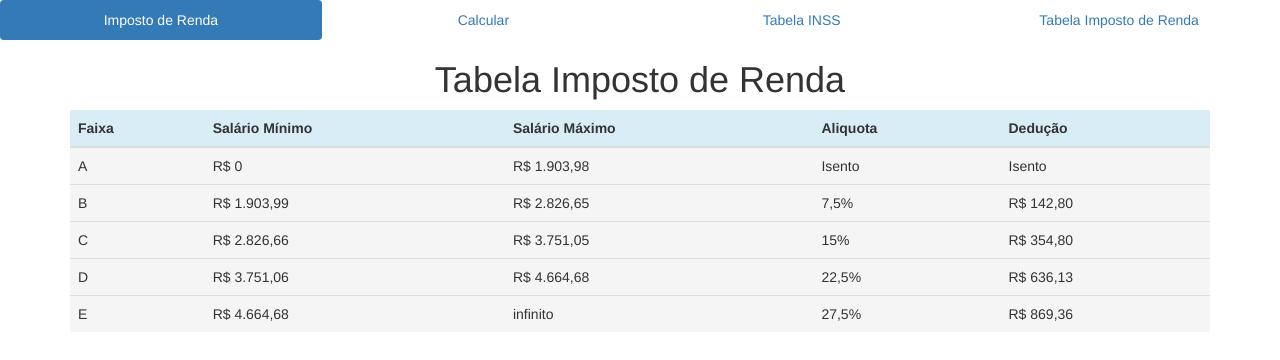
After one commit to UserWesley/ImpostodeRenda, a PHP site: page /tabelaImpostoRenda.php in a window 1280 px wide. The commit adds this page. Shown: the top 360 px of the page. Run offline with PHP 8.4, Linux system fonts and the light colour scheme.

Commit message:
Finalizado de verdade.. adicionado menu,modal, tabela INSS e IR,

```diff
--- a/ImpostodeRenda/calcular.php
+++ b/ImpostodeRenda/calcular.php
@@ -1,6 +1,3 @@
-
-
-
 <?php
 include_once ('index.php');
 
--- /dev/null
+++ b/ImpostodeRenda/menu.php
@@ -0,0 +1,56 @@
+<!DOCTYPE html>
+
+<html>
+
+<head>
+
+	<meta charset = "utf-8">
+
+	<title>Menu</title>
+
+	<!-- Visualização Mobile" -->
+	<meta name="viewport" content="width=device-width, initial-scale=1">
+
+	<!-- Incluindo Bootstrap CSS -->
+	<link href="_bootstrap-3.3.6-dist/_css/bootstrap.min.css" rel="stylesheet" media="screen">
+
+	<!-- Incluindo Bootstrap JavaScript-->
+	<script src="_bootstrap-3.3.6-dist/_js/bootstrap.min.js"></script>
+</head>
+<body>
+
+	<ul class="nav nav-pills nav-justified">
+  		<li class = "active" class="btn btn-info btn-lg" data-toggle="modal" data-target="#myModal"><a href=index.php#>Imposto de Renda</a></li>
+ 		<li ><a href="index.php">Calcular</a></li>
+		<li><a href="tabelaINSS.php">Tabela INSS</a></li>
+      	<li><a href="tabelaImpostoRenda.php">Tabela Imposto de Renda</a></li>
+	</ul>
+
+
+  <div class="modal fade" id="myModal" >
+    <div class="modal-dialog">
+
+
+      <div class="modal-content">
+        <div class="modal-header">
+          <button type="button" class="close" data-dismiss="modal">&times;</button>
+          <h4 class="modal-title">Imposto de Renda</h4>
+        </div>
+        <div class="modal-body">
+          <p>Esta é uma pequena aplicação WEB capaz de realizar o cálculo de imposto de renda
+          baseado na tabela de Desconto de INSS, você também pode consultar as devidas tabelas
+          nos menus indicados.</p>
+          <p>Trabalho da Matéria de Desenvolvimento WEB</p>
+          <p>Professor : Gustavo Bartz  - IFSP</p>
+          <p>Aluno : Wesley Almeida da Silva - Instituto Federal São Paulo - Câmpus Hortolândia</p>
+        </div>
+        <div class="modal-footer">
+          <button type="button" class="btn btn-default" data-dismiss="modal">Fechar</button>
+        </div>
+      </div>
+
+    </div>
+  </div>
+
+</body>
+</html>
--- /dev/null
+++ b/ImpostodeRenda/tabelaImpostoRenda.php
@@ -0,0 +1,90 @@
+<!DOCTYPE html>
+
+<html>
+
+<head>
+
+	<meta charset = "utf-8">
+
+	<title>Cálculo Imposto de Renda</title>
+
+	<!-- Visualização Mobile" -->
+	<meta name="viewport" content="width=device-width, initial-scale=1">
+
+	<!-- Incluindo Bootstrap CSS -->
+	<link href="_bootstrap-3.3.6-dist/_css/bootstrap.min.css" rel="stylesheet" media="screen">
+
+	<!-- Incluindo Bootstrap JavaScript-->
+	<script src="_bootstrap-3.3.6-dist/_js/bootstrap.min.js"></script>
+
+
+</head>
+
+<body>
+
+	<header><?php include_once 'menu.php';?></header>
+
+	<section>
+
+		<h1 class = "text-center">Tabela Imposto de Renda</h1>
+
+		<div class = "container">
+			<div class= "table-responsive">
+				<table class = "table">
+  					<thead>
+  						<tr class = "info">
+    						<th>Faixa</th>
+    						<th>Salário Mínimo</th>
+    						<th>Salário Máximo</th>
+    						<th>Aliquota</th>
+    						<th>Dedução</th>
+  						</tr>
+  					</thead>
+
+  					<tbody >
+  						<tr class="active">
+    						<td>A</td>
+    						<td>R$ 0</td>
+    						<td>R$ 1.903,98</td>
+    						<td>Isento</td>
+    						<td>Isento</td>
+  						</tr>
+  						<tr class="active">
+    						<td>B</td>
+    						<td>R$ 1.903,99</td>
+    						<td>R$ 2.826,65</td>
+    						<td>7,5%</td>
+    						<td>R$ 142,80</td>
+  						</tr>
+  						<tr class="active">
+    						<td>C</td>
+    						<td>R$ 2.826,66</td>
+    						<td>R$ 3.751,05</td>
+    						<td>15%</td>
+    						<td>R$ 354,80</td>
+  						</tr>
+  						<tr class="active">
+    						<td>D</td>
+    						<td>R$ 3.751,06</td>
+    						<td>R$ 4.664,68</td>
+    						<td>22,5%</td>
+    						<td>R$ 636,13</td>
+  						</tr>
+  						 <tr class="active">
+    						<td>E</td>
+    						<td>R$ 4.664,68</td>
+    						<td>infinito</td>
+    						<td>27,5%</td>
+    						<td>R$ 869,36</td>
+  						</tr>
+
+  					</tbody>
+				</table>
+			</div>
+		</div>
+
+	</section>
+
+</body>
+
+</html>
```
Also changed, not shown: ImpostodeRenda/index.php (+6 -11 lines), ImpostodeRenda/tabelaINSS.php (added, +73 -0 lines).
